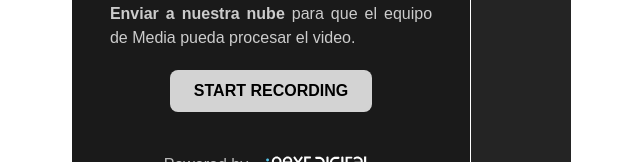
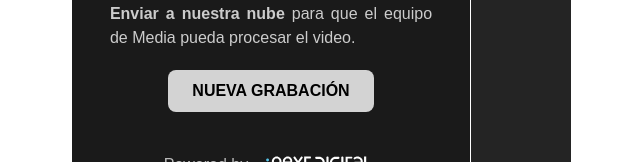
Before and after one commit to valles94/nextcreenrecorder, a React (Vite) app: page / in a window 1280 px wide. Shown: the part 373-535 px from the top of the page, without its empty margins (319-959 px from the left). Built offline with nearby package versions, Linux system fonts and the light colour scheme.

Commit message:
Traducción de los botones

```diff
--- a/src/App.jsx
+++ b/src/App.jsx
@@ -102,12 +102,12 @@ function App() {
                 </p>
 
                 {!recording && !videoUrl && (
-                    <button onClick={startRecording}>START RECORDING</button>
+                    <button onClick={startRecording}>NUEVA GRABACIÓN</button>
                 )}
 
                 {recording && (
                     <div>
-                        <button onClick={stopRecording} className="stop-btn">STOP RECORDING</button>
+                        <button onClick={stopRecording} className="stop-btn">PARAR GRABACIÓN</button>
                         <div className="timer-info">
                             ⏳ <b>Elapsed time:</b> {formatTime(elapsedTime)}
                             <br />
@@ -118,7 +118,7 @@ function App() {
 
                 {!recording && videoUrl && (
                     <div>
-                        <button onClick={startRecording}>NEW RECORDING</button>
+                        <button onClick={startRecording}>NUEVA GRABACIÓN</button>
                         <div className="timer-info">
                             ⏳ <b>Elapsed time:</b> {formatTime(totalDuration)}
                             <br />
@@ -130,7 +130,7 @@ function App() {
                         {/* 📌 Video con botón de guardar */}
                         <div className="video-container">
                             <video src={videoUrl} controls className="video-preview" />
-                            <button onClick={saveLocal} className="save-btn">SAVE LOCAL RECORDING</button>
+                            <button onClick={saveLocal} className="save-btn">GUARDAR GRABACIÓN</button>
                         </div>
                     </div>
                 )}
```
